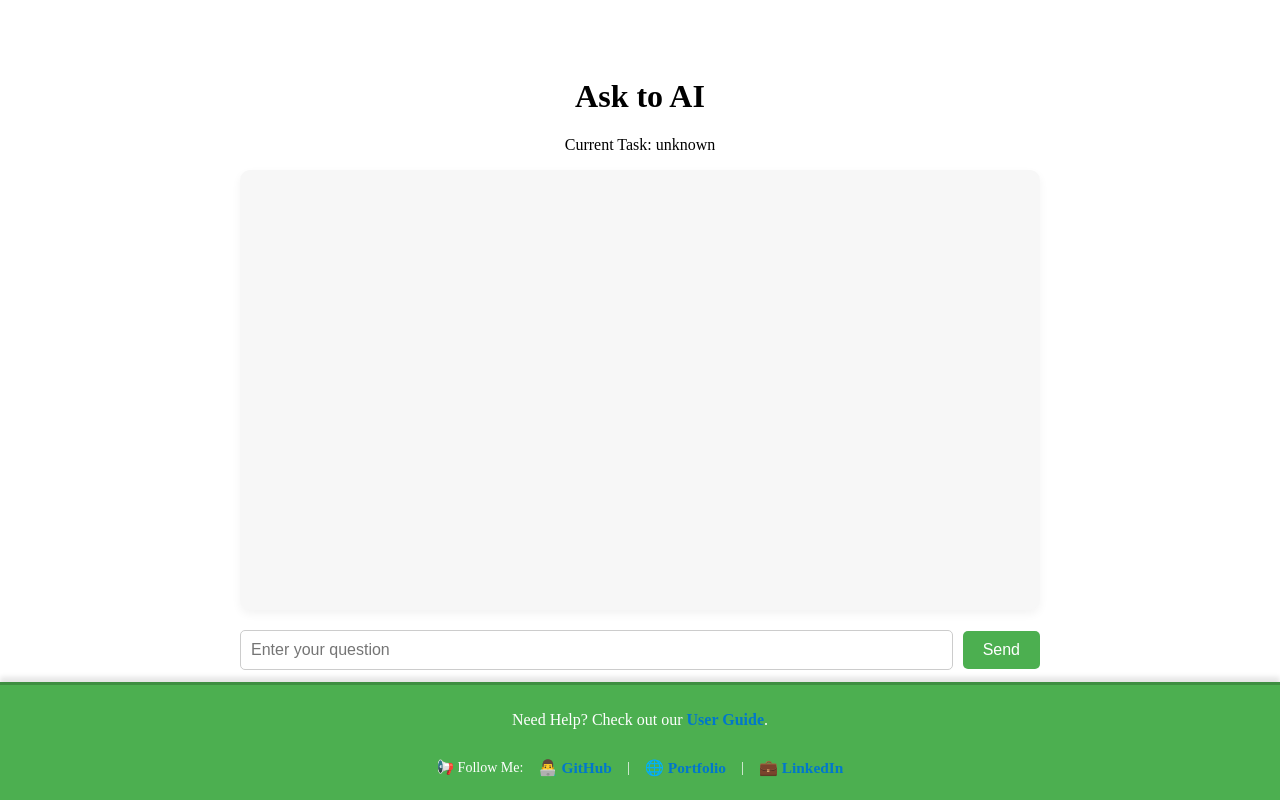
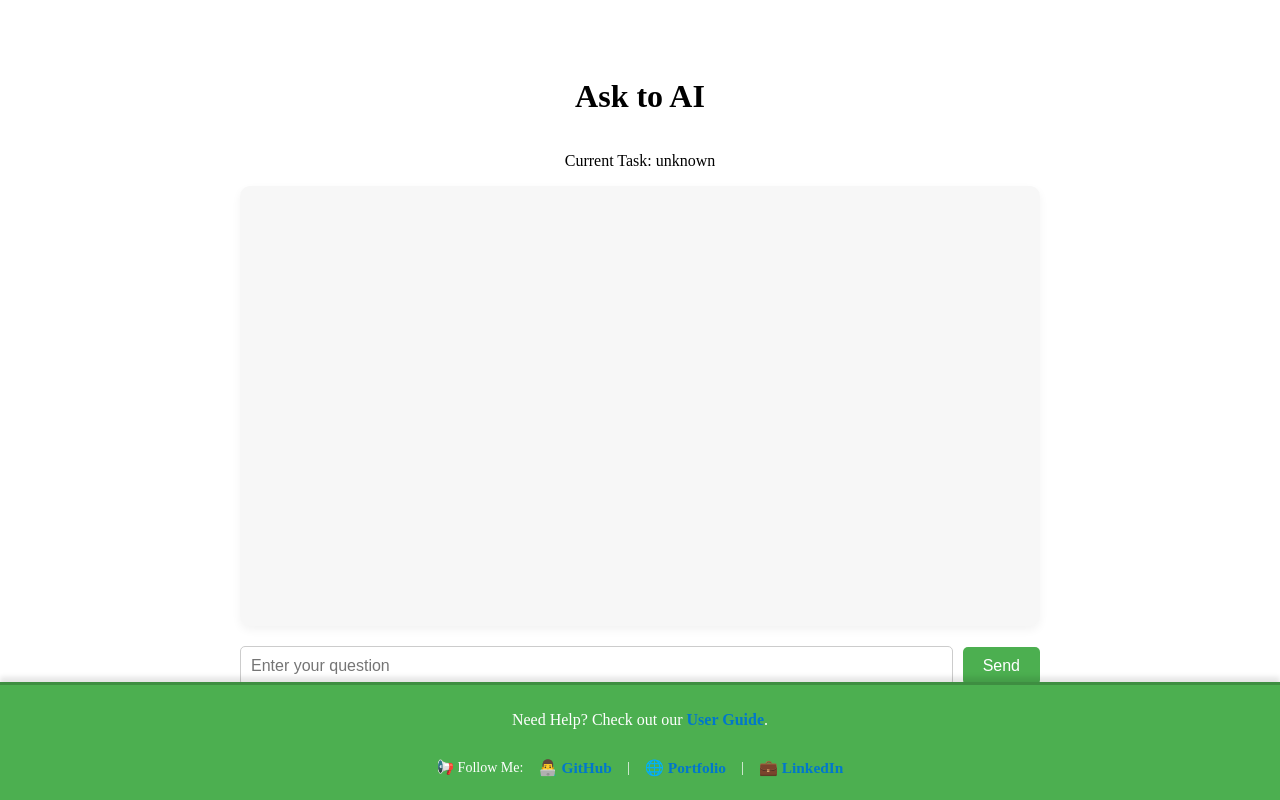
Before and after one commit to legyul/ML_web_app, a Flask app: page /chat in a window 1280 px wide. Run offline with Flask 2, Linux system fonts and the light colour scheme; parts of the project's set-up code (start-up, migrations or seed data) failed here and were passed over.

Commit message:
Update UI/UX

```diff
--- a/static/styles.css
+++ b/static/styles.css
@@ -157,7 +157,7 @@
     min-height: 100vh;
     display: flex;
     flex-direction: column;
-    justify-content: center;
+    justify-content: flex-start;
     align-items: center;
     padding-bottom: 120px;
 }
@@ -166,6 +166,9 @@
     max-width: 800px;
     margin: auto;
     padding: 20px;
+    display: flex;
+    flex-direction: column;
+    flex: 1;
 }
 
 .chat-box {
@@ -207,6 +210,7 @@
     justify-content: space-between;
     align-items: center;
     gap: 10px;
+    margin-top: auto;
 }
 
 .input-row input {
```
